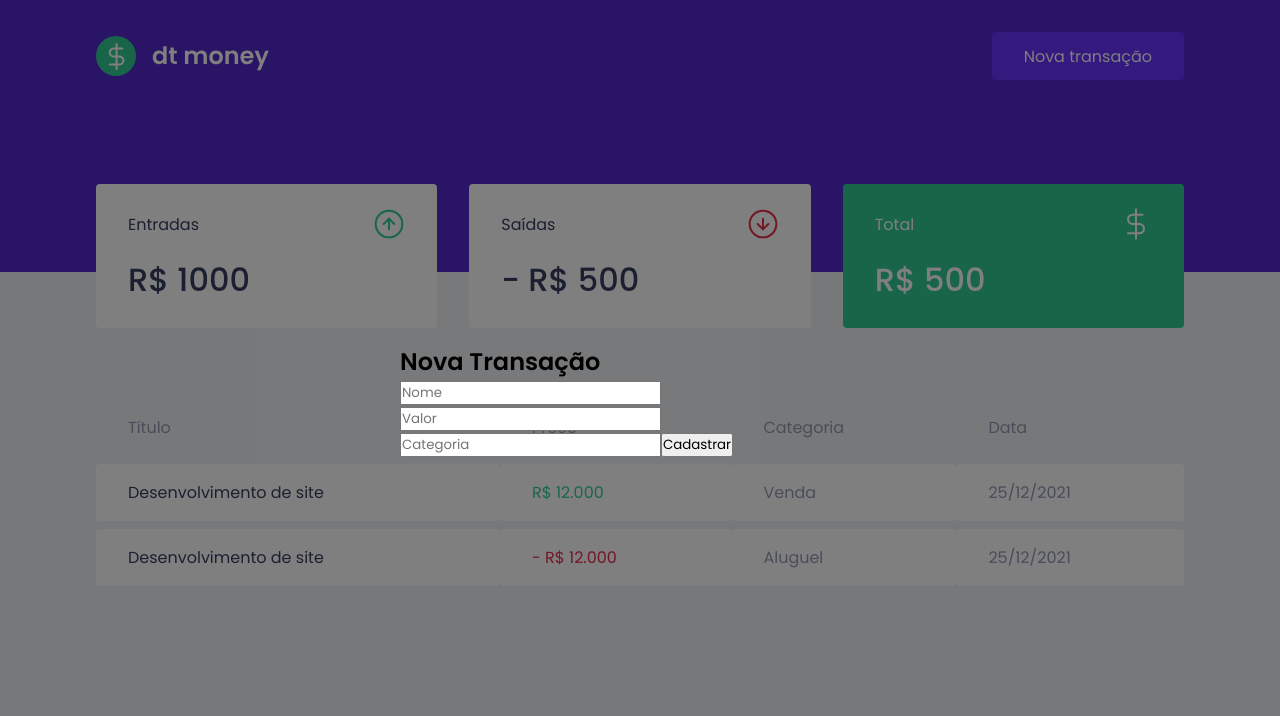
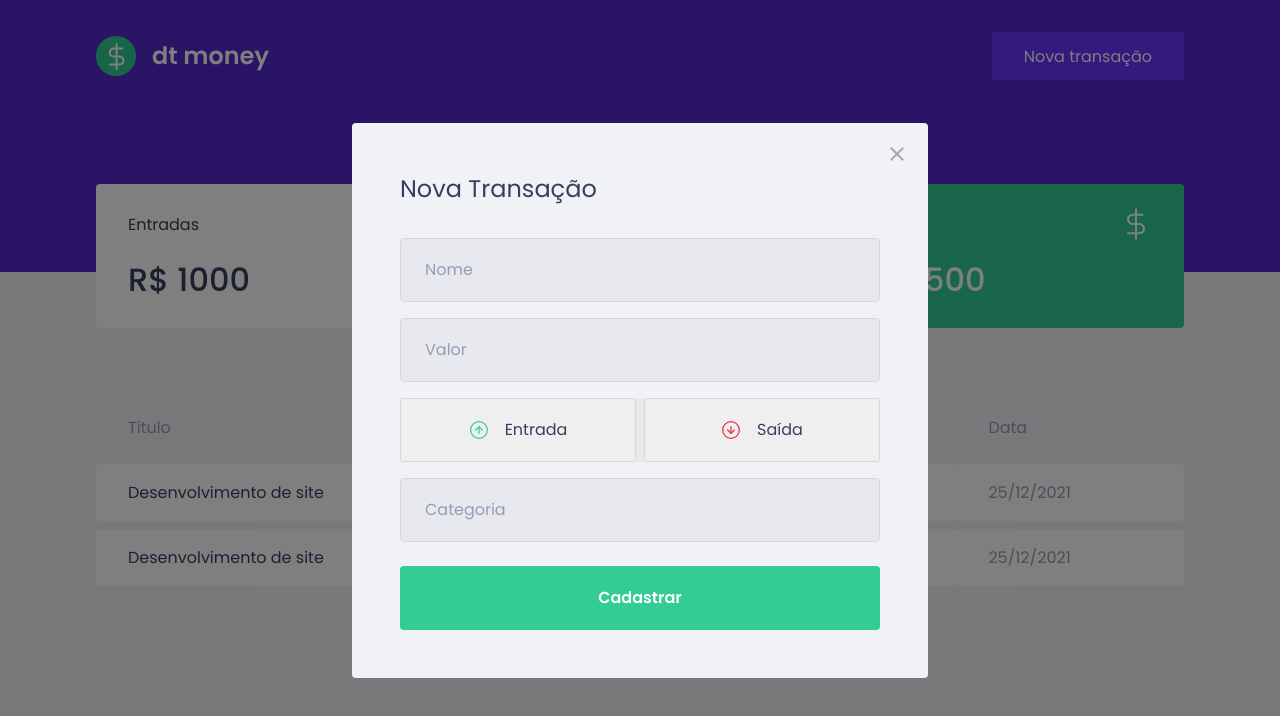
Before and after one commit to Arlin-Mafra/dtmoney, a React (Create React App) app: page / in a window 1280 px wide. Both pictures are taken after a click on the button "Nova transação". Shown: the top 716 px of the page. Built offline with nearby package versions, Linux system fonts and the light colour scheme; no server answers; what miragejs would draw is missing.

Commit message:
button transanction type

```diff
--- a/package.json
+++ b/package.json
@@ -4,11 +4,12 @@
   "private": true,
   "dependencies": {
     "axios": "^0.24.0",
+    "polished": "^4.1.3",
     "react": "^17.0.2",
     "react-dom": "^17.0.2",
+    "react-modal": "^3.14.4",
     "react-scripts": "5.0.0",
-    "web-vitals": "^2.1.2",
-    "react-modal": "^3.14.4"
+    "web-vitals": "^2.1.2"
   },
   "devDependencies": {
     "@testing-library/jest-dom": "^5.16.1",
--- a/src/components/NewTransactionModal/index.tsx
+++ b/src/components/NewTransactionModal/index.tsx
@@ -1,5 +1,8 @@
 import Modal from "react-modal";
-import { Container } from "./styles";
+import closeImg from "../../assets/close.svg";
+import incomeImg from "../../assets/income.svg";
+import outcomeImg from "../../assets/outcome.svg";
+import { Container, TransactionTypeContainer } from "./styles";
 
 interface ModalProps {
   isOpen: boolean;
@@ -14,10 +17,27 @@ export function NewTransactionModal({ isOpen, onRequestClose }: ModalProps) {
       overlayClassName="react-modal-overlay"
       className="react-modal-content"
     >
+      <button
+        type="button"
+        onClick={onRequestClose}
+        className="react-modal-close"
+      >
+        <img src={closeImg} alt="Fechar modal" />
+      </button>
       <Container>
         <h2> Nova Transação</h2>
         <input type="text" placeholder="Nome" />
         <input type="number" placeholder="Valor" />
+        <TransactionTypeContainer>
+          <button type="button">
+            <img src={incomeImg} alt="Entrada" />
+            <span>Entrada</span>
+          </button>
+          <button type="button">
+            <img src={outcomeImg} alt="Saída" />
+            <span>Saída</span>
+          </button>
+        </TransactionTypeContainer>
         <input type="text" placeholder="Categoria" />
         <button type="submit">Cadastrar</button>
       </Container>
--- a/src/components/NewTransactionModal/styles.ts
+++ b/src/components/NewTransactionModal/styles.ts
@@ -1,5 +1,89 @@
 import styled from 'styled-components';
+import {darken} from 'polished'
 
-export const Container = styled.div`
+export const Container = styled.form`
+
+
+  h2{
+      color: var(--text-title);
+      font-size: 1.5rem;
+      font-weight: 400;
+      margin-bottom: 2rem;
+  }
+
+  input{
+    width: 100%;
+    height: 4rem;
+    padding: 0 1.5rem;
+    border-radius: 0.25rem;
+
+    border: 1px solid #d7d7d7;
+    background: #E7E9EE;
+    font-size: 1rem;
+
+    ::placeholder{
+        color: var(--text-body);
+    }
+
+    & + input{
+        margin-top: 1rem;
+    }
+}
+
+    button[type="submit"]{
+        width: 100%;
+        height: 4rem;
+        padding: 0 1.5rem;
+        border-radius: 0.25rem;
+        color: #fff;
+        background: var(--green);
+
+        border: 0;
+        font-size: 1rem;
+        margin-top: 1.5rem;
+        font-weight: 600;
+        transition: filter 0.2s;
+
+        :hover{
+            filter: brightness(0.8);
+        }
+    }
 
 `;
+
+export const TransactionTypeContainer = styled.div`
+    margin: 1rem 0;
+    display: grid;
+    grid-template-columns: 1fr 1fr;
+    gap: 0.5rem;
+    background: #E7E9EE;
+
+    button{
+        height: 4rem;
+        display: flex;
+        justify-content: center;
+        align-items: center;
+        border: 1px solid #d7d7d7;
+        border-radius: 0.25rem;
+
+        font-size: 1rem;
+        transition: border-color 0.2s;
+
+        :hover{
+            border-color: ${darken(0.1 ,'#d7d7d7')} ;
+        }
+
+        span{
+            margin-left:1rem ;
+            display: block;
+            font-size: 1rem;
+            color: var(--text-title);
+        }
+
+        img{
+            width: 20px;
+            height: 20px;
+        }
+
+    }
+`;
--- a/src/styles/global.ts
+++ b/src/styles/global.ts
@@ -77,8 +77,22 @@ button{
     max-width: 576px;
     position: relative;
     padding: 3rem;
-    background: var(---background);
+    background: var(--background);
     border-radius: 0.25rem;
+}
+
+.react-modal-close{
+    position: absolute;
+    top: 1.5rem;
+    right: 1.5rem;
+    border: 0;
+    background: transparent;
+    transition: 0.2s;
+
+    :hover{
+        filter: brightness(0.9)
+    }
+
 }
 
 
```
Also changed, not shown: 1 other file (tests, documents, lock files or other folders).
